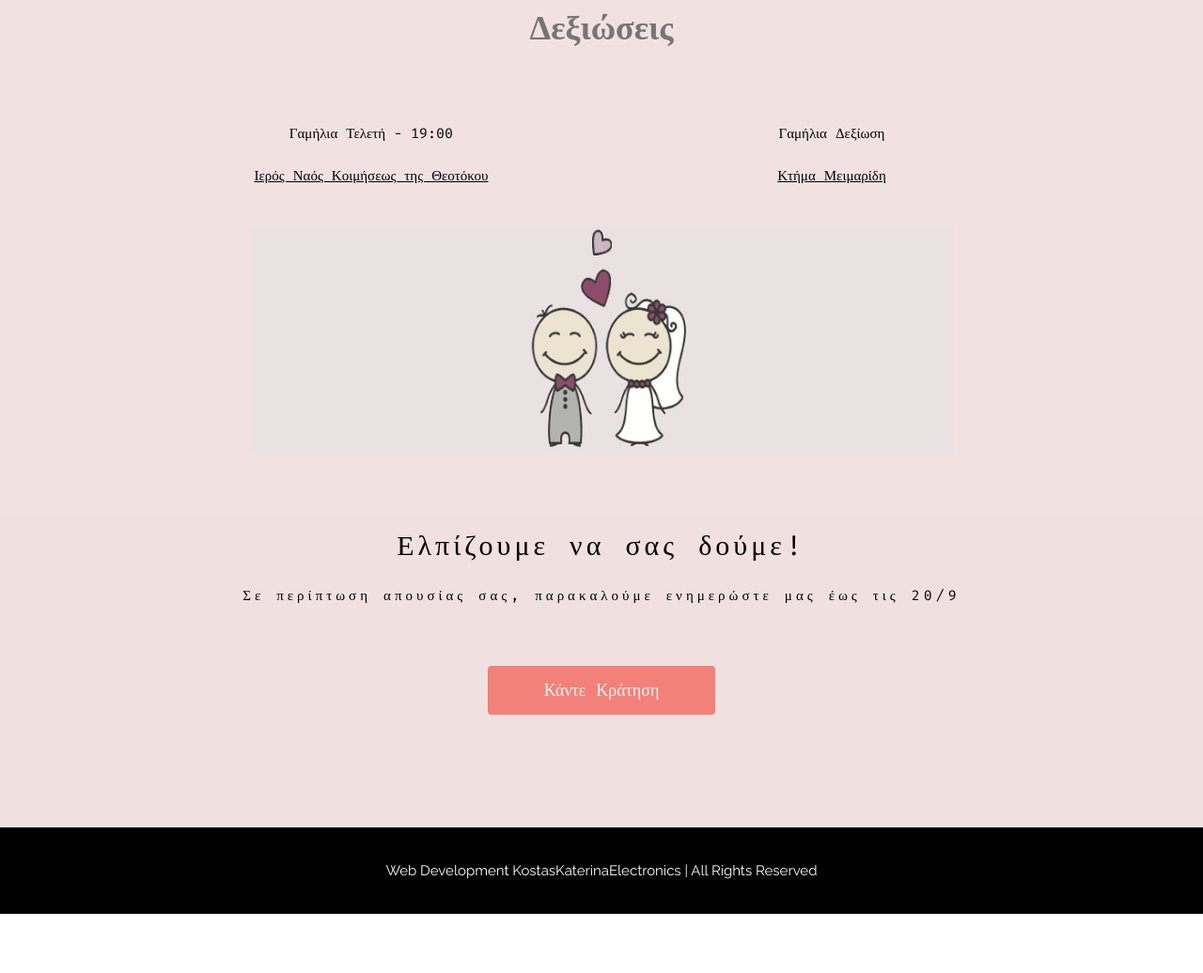
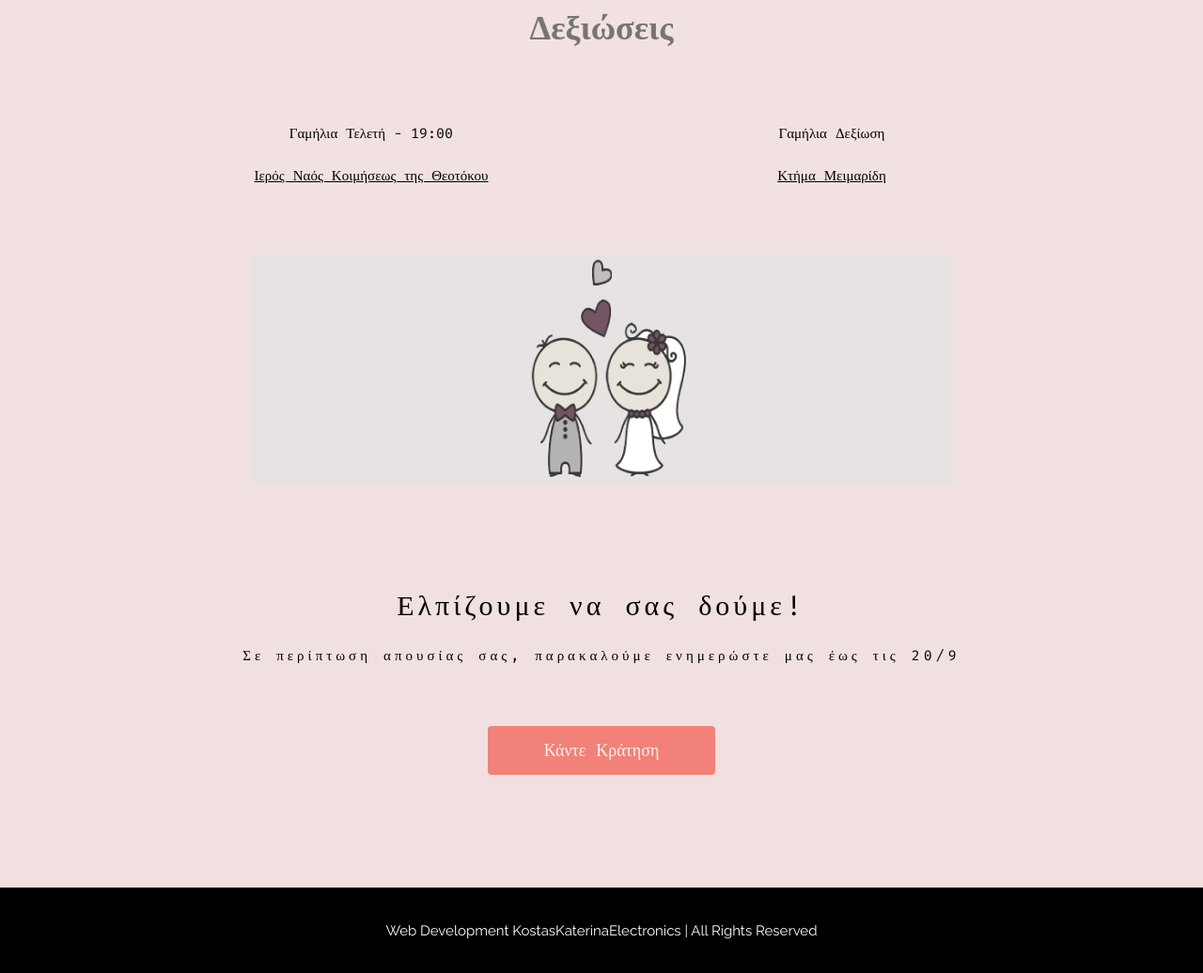
Before and after one commit to georgal/KK-Wedding, a plain HTML site: page index.html in a window 1280 px wide. Shown: the part 2202-3238 px from the top of the page at 94% size. Before the commit the page ends 3197 px from the top, so only its background shows below. Drawn offline with nearby package versions, Linux system fonts and the light colour scheme.

Commit message:
Update index.html

```diff
--- a/index.html
+++ b/index.html
@@ -95,7 +95,7 @@ p {line-height: 2}
       </div>
     </div>
   </div><br>
-	<img id="photor" src="g11.png" style="width:60%;">
+	<img class="w3-round w3-grayscale-min" id="photor" src="g11.png" style="width:60%;margin:32px 0">
 </div>
 
 
```
